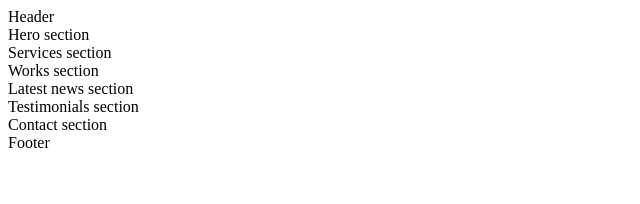
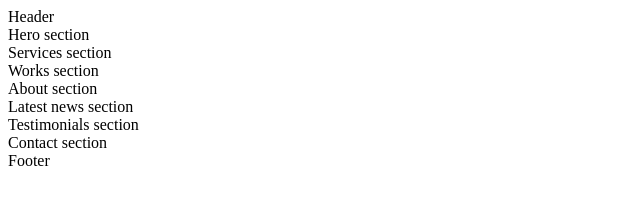
Before and after one commit to Blingblinggiirl/holbertonschool-web_front_end, a plain HTML site: page html_advanced/5-index.html in a window 1280 px wide. Shown: the whole page, without its empty margins (0-640 px from the left). Drawn offline with Linux system fonts and the light colour scheme.

Commit message:
about section was missing

```diff
--- a/html_advanced/5-index.html
+++ b/html_advanced/5-index.html
@@ -16,6 +16,7 @@
             <aside>Hero section</aside>
             <aside>Services section</aside>
             <aside>Works section</aside>
+            <aside>About section</aside>
             <aside>Latest news section</aside>
             <aside>Testimonials section</aside>
             <aside>Contact section</aside>
```
